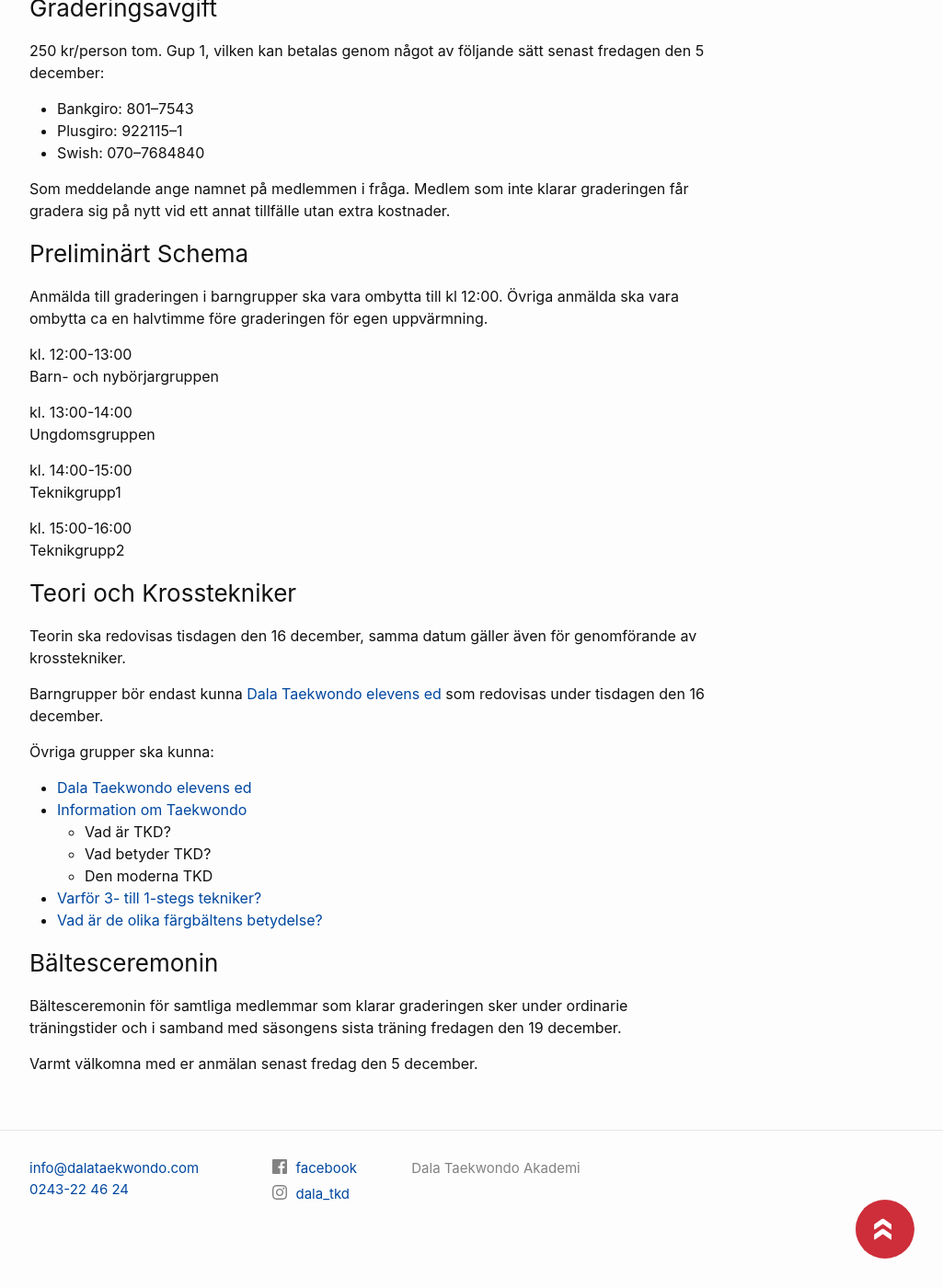
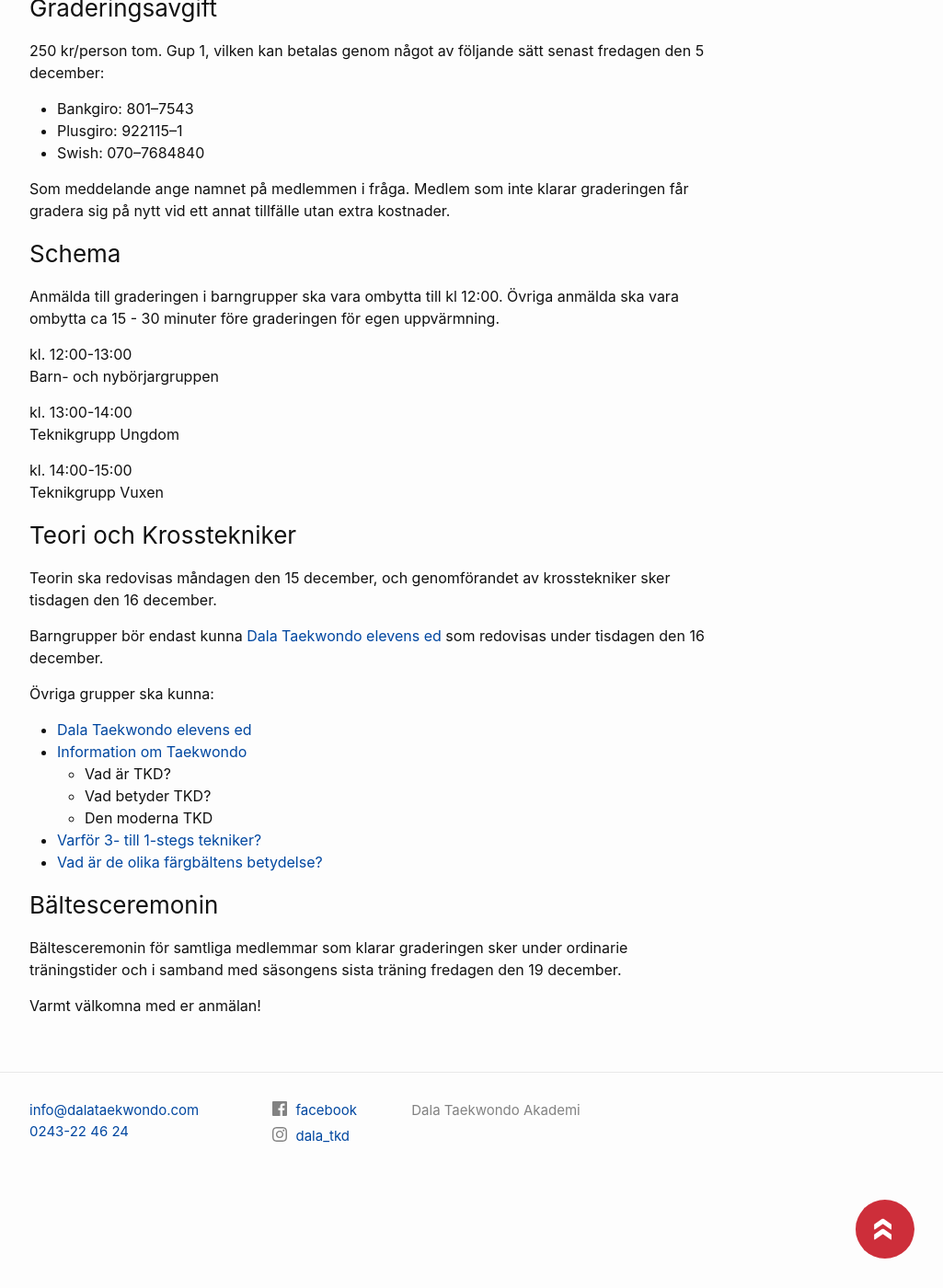
Before and after one commit to dalataekwondo/dalataekwondo.github.io, a Jekyll site: the page built from _posts/2025-11-28-gradering.md, in a window 1280 px wide and 1400 px high, scrolled down 587 px. Shown: the whole window at 92% size, without its empty margins (238-1263 px from the left). Built offline with Jekyll 4.4.1, drawn with Linux system fonts in a browser that asks for light colours; some of the changed text lies outside the part shown.

Commit message:
Update 2025-11-28-gradering.md

```diff
--- a/_posts/2025-11-28-gradering.md
+++ b/_posts/2025-11-28-gradering.md
@@ -4,7 +4,7 @@ title: Säsongsgradering, HT 2025
 categories: schedule
 ---
 
-### Söndag 14 december kl. 12:00–16:00
+### Söndag 14 december kl. 12:00–15:00
 
 Under de kommande träningarna kommer vi att lägga extra fokus på förberedelser inför graderingen. Det är därför viktigt att delta regelbundet för att vara väl förberedd.
 Observera att Taekwondo-dräkt är obligatorisk vid både gradering och bältesceremoni.
@@ -23,25 +23,22 @@ Medlemmar som har haft minst 70 % närvaro under terminen, har betalat medlems-
 
 Som meddelande ange namnet på medlemmen i fråga. Medlem som inte klarar graderingen får gradera sig på nytt vid ett annat tillfälle utan extra kostnader.
 
-### Preliminärt Schema
+### Schema
 
-Anmälda till graderingen i barngrupper ska vara ombytta till kl 12:00. Övriga anmälda ska vara ombytta ca en halvtimme före graderingen för egen uppvärmning.
+Anmälda till graderingen i barngrupper ska vara ombytta till kl 12:00. Övriga anmälda ska vara ombytta ca 15 - 30 minuter före graderingen för egen uppvärmning.
 
 kl. 12:00-13:00
 Barn- och nybörjargruppen
 
 kl. 13:00-14:00
-Ungdomsgruppen
+Teknikgrupp Ungdom
 
 kl. 14:00-15:00
-Teknikgrupp1
-
-kl. 15:00-16:00
-Teknikgrupp2
+Teknikgrupp Vuxen
 
 ### Teori och Krosstekniker
 
-Teorin ska redovisas tisdagen den 16 december, samma datum gäller även för genomförande av krosstekniker.
+Teorin ska redovisas måndagen den 15 december, och genomförandet av krosstekniker sker tisdagen den 16 december.
 
 Barngrupper bör endast kunna [Dala Taekwondo elevens ed](/taekwondo#klubbens-ed) som redovisas under tisdagen den 16 december.
 
@@ -59,4 +56,4 @@ Barngrupper bör endast kunna [Dala Taekwondo elevens ed](/taekwondo#klubbens-ed
 
 Bältesceremonin för samtliga medlemmar som klarar graderingen sker under ordinarie träningstider och i samband med säsongens sista träning fredagen den 19 december.
 
-Varmt välkomna med er anmälan senast fredag den 5 december.
+Varmt välkomna med er anmälan!
```
